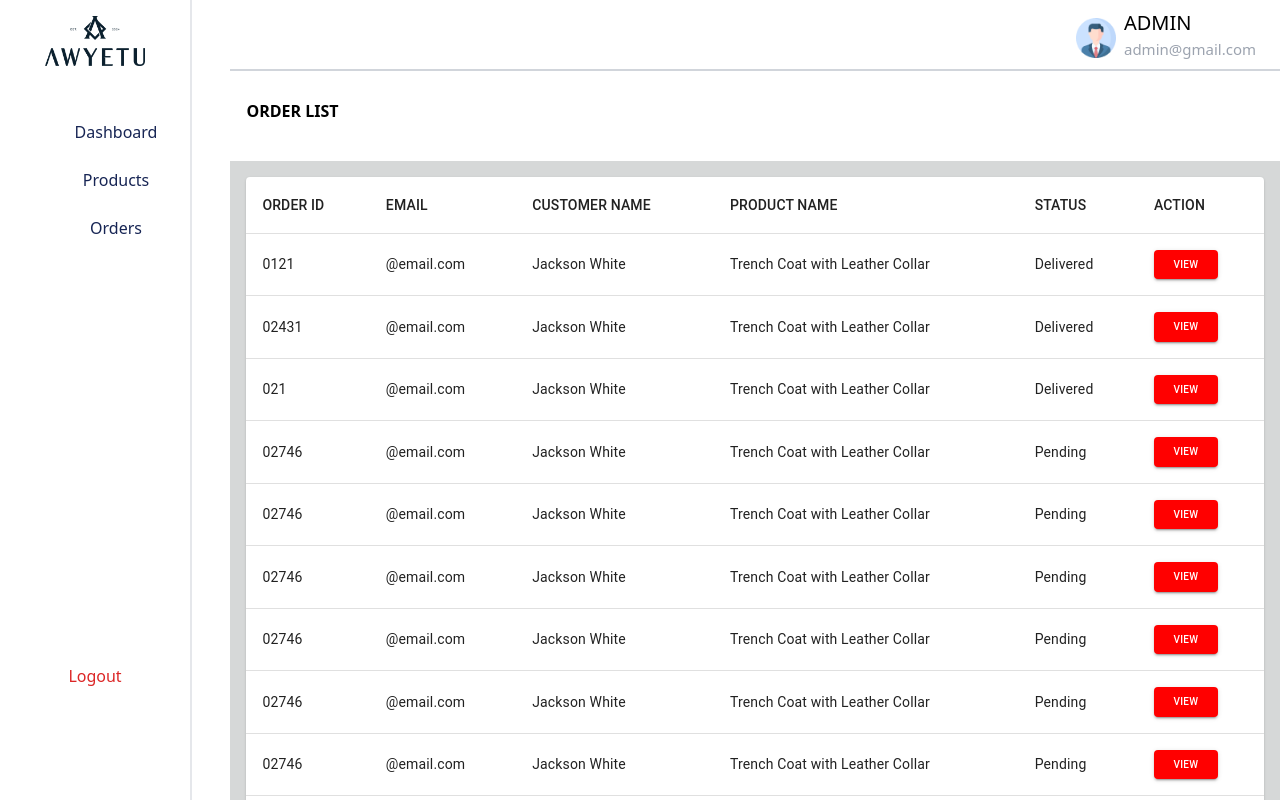
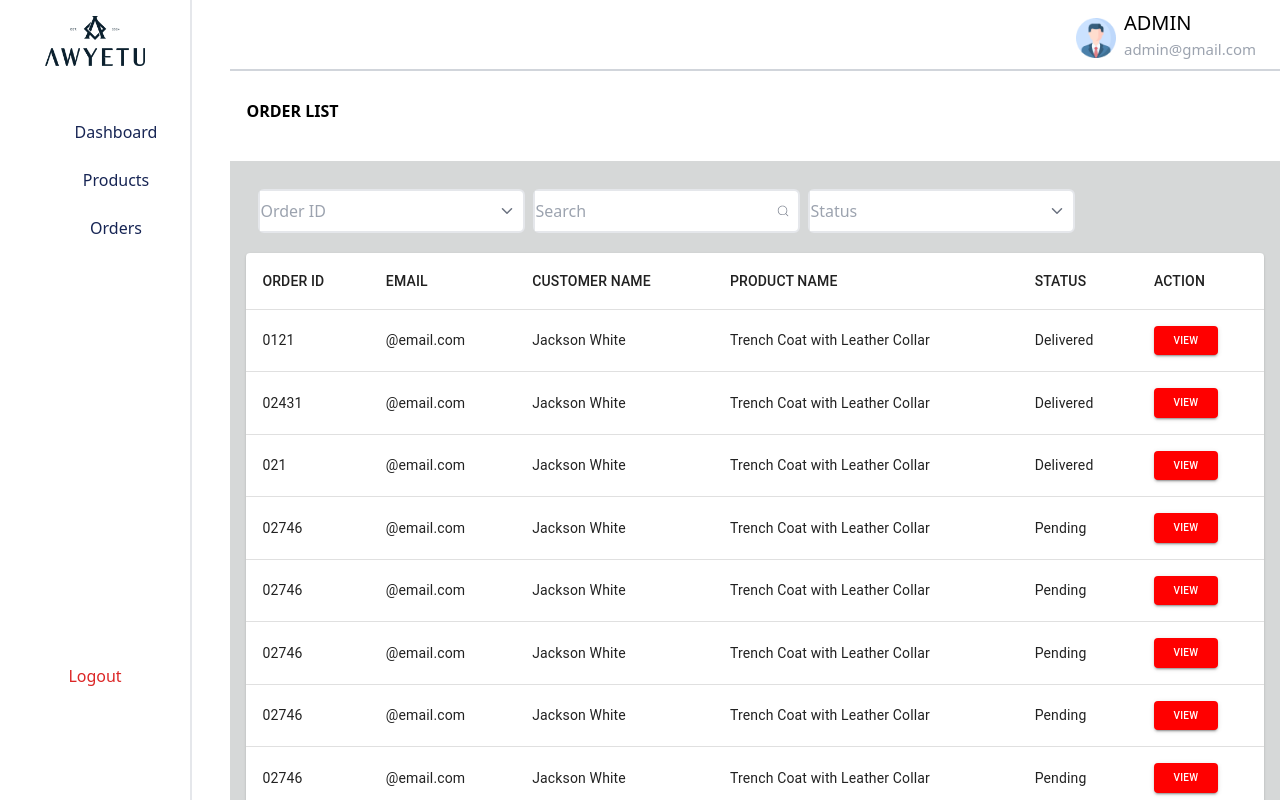
Before and after one commit to jed-chela/estore-frontend, a React (Create React App) app: page /Adminorderpage in a window 1280 px wide. Shown: the top 800 px of the page. Built offline with nearby package versions, Linux system fonts and the light colour scheme.

Commit message:
Update on Admin Dashbaord
15092402

```diff
--- a/src/Components/AdminOrderList.jsx
+++ b/src/Components/AdminOrderList.jsx
@@ -1,6 +1,8 @@
 import { React, useState } from "react";
 import OrderData from "./OrderData";
 import picadm from "../assets/productImage/Group.png";
+import { CiSearch } from "react-icons/ci";
+import { IoChevronDown } from "react-icons/io5";
 import {
   TableContainer,
   Table,
@@ -31,6 +33,38 @@ const AdminOrderList = () => {
         <p className="p-2  font-bold ml-2">ORDER LIST</p>
       </div>
       <div className=' className=" relative  p-1  md:p-4  bg-[#D6D8D8] h-auto border-b-gray-300 max-w-screen-xl"'>
+        <div className="grid md:flex md:p-2 mb-2">
+          <div className="flex justify-between border-2 rounded-md  items-center md:m-1 bg-white">
+            <input
+              className="  h-[40px] outline-none"
+              type="search"
+              name=""
+              id=""
+              placeholder="Order ID"
+            />
+            <IoChevronDown className="m-2 text-gray-500 " />
+          </div>
+          <div className="flex justify-between  border-2 rounded-md items-center md:m-1 bg-white">
+            <input
+              className="  h-[40px] w-full outline-none"
+              type="text"
+              name=""
+              id=""
+              placeholder="Search"
+            />
+            <CiSearch className="m-2 text-gray-500"/>
+          </div>
+          <div className="flex justify-between  border-2 rounded-md items-center md:m-1 bg-white">
+            <input
+              className="  h-[40px]  outline-none"
+              type="text"
+              name=""
+              id=""
+              placeholder="Status"
+            />
+            <IoChevronDown className="m-2 text-gray-500"/>
+          </div>
+        </div>
         <TableContainer component={Paper}>
           <Table sx={{ minWidth: 650 }} aria-label="simple table">
             <TableHead>
--- a/src/Components/DashboardItem.jsx
+++ b/src/Components/DashboardItem.jsx
@@ -5,7 +5,7 @@ const DashboardItem = () => {
 
     <div className="bg-white w-full relative xl:w-auto   md:ml-[18%]  h-auto border-b-gray-300  ">
 
-      <div className=" bg-red-400   grid  justify-center w-auto font-bold text-[#092c3f]  md:grid-cols-2 lg:flex  ">
+      <div className="  grid  justify-center w-auto font-bold text-[#092c3f]  md:grid-cols-2 lg:flex  ">
         <div className="shadow-lg shadow-gray-500/50 p-4   m-4 border-b-2  w-full h-[100px] font-bold md:h-[120px]  rounded-[5px] bg-[#d6d8d8]">
           <h3 className=" p-2">Total Customers</h3>
           <p className="p-2">600</p>
```
